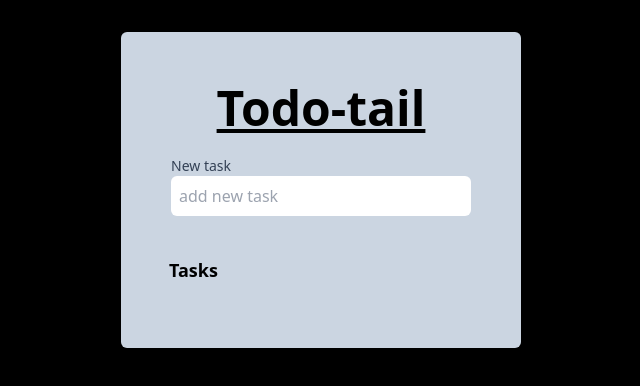
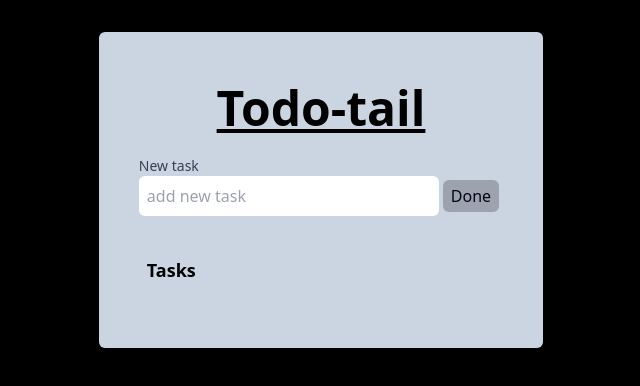
Before and after one commit to MikeXXd/to-fish-do, a React (Vite) app in the folder todo-tail/: page / in a window 1280 px wide. Shown: the top 386 px of the page, without its empty margins (319-959 px from the left). Built offline with nearby package versions, Linux system fonts and the light colour scheme.

Commit message:
create "add" button

```diff
--- a/todo-tail/src/components/InterfaceBar.tsx
+++ b/todo-tail/src/components/InterfaceBar.tsx
@@ -51,6 +51,12 @@ const InterfaceBar = ({ onSubmit }: InterfaceBarProps) => {
           placeholder="add new task"
           className="  p-2 max-w-[800px] min-w-[300px] rounded-md"
         />
+      <button
+        type="submit"
+        className="px-2 py-1 m-1 bg-gray-400 text-slate-950 rounded-md"
+      >
+        Done
+      </button>
         {errors.name && <p>{errors.name.message}</p>}
       </label>
     </form>
```
